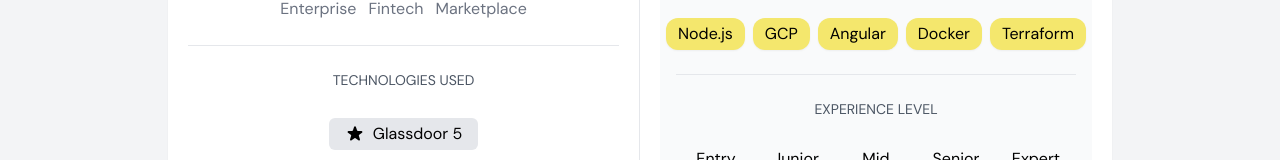
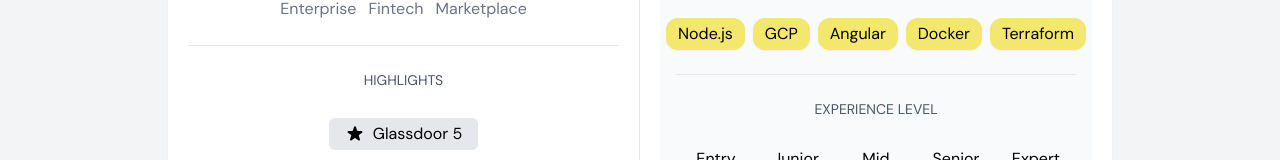
Before and after one commit to mubarakshow/otta-clone, a React (Create React App) app: page /jobs/page-1 in a window 1280 px wide. Shown: the part 275-435 px from the top of the page. Built offline with nearby package versions, Linux system fonts and the light colour scheme.

Commit message:
fix: typo

```diff
--- a/src/pages/jobs/company-profile.tsx
+++ b/src/pages/jobs/company-profile.tsx
@@ -35,7 +35,7 @@ export const CompanyProfile: React.FC<{ data: JobInterface }> = ({ data }) => {
         {/* company highlights - (glassdoor rating, etc..) */}
         <Section center>
           <p className="uppercase font-extralight mb-7 text-sm text-center text-gray-600">
-            Technologies Used
+            Highlights
           </p>
           <div className="inline-flex items-center justify-center gap-2 bg-gray-200 px-4 py-1 rounded-md">
             <StarIcon width={20} />
```
